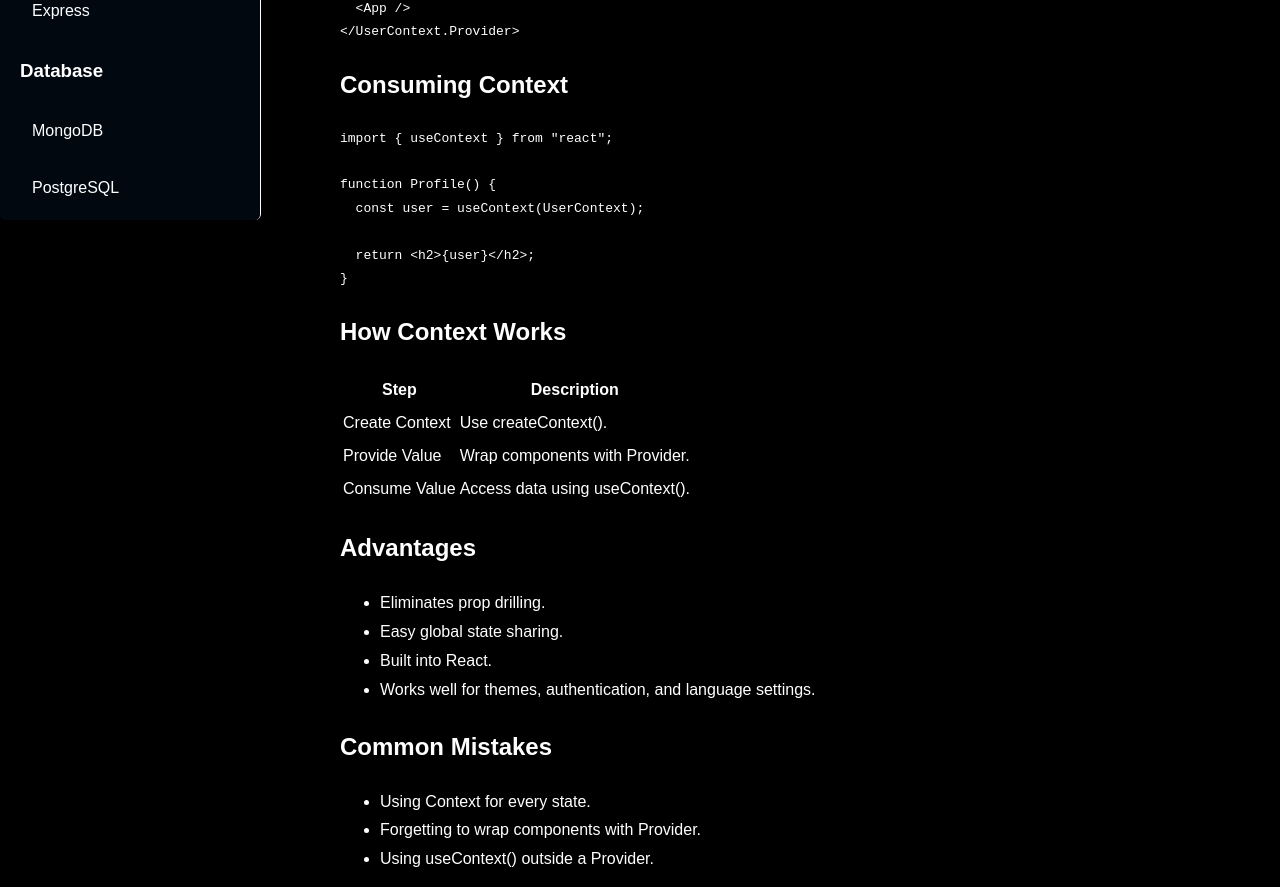
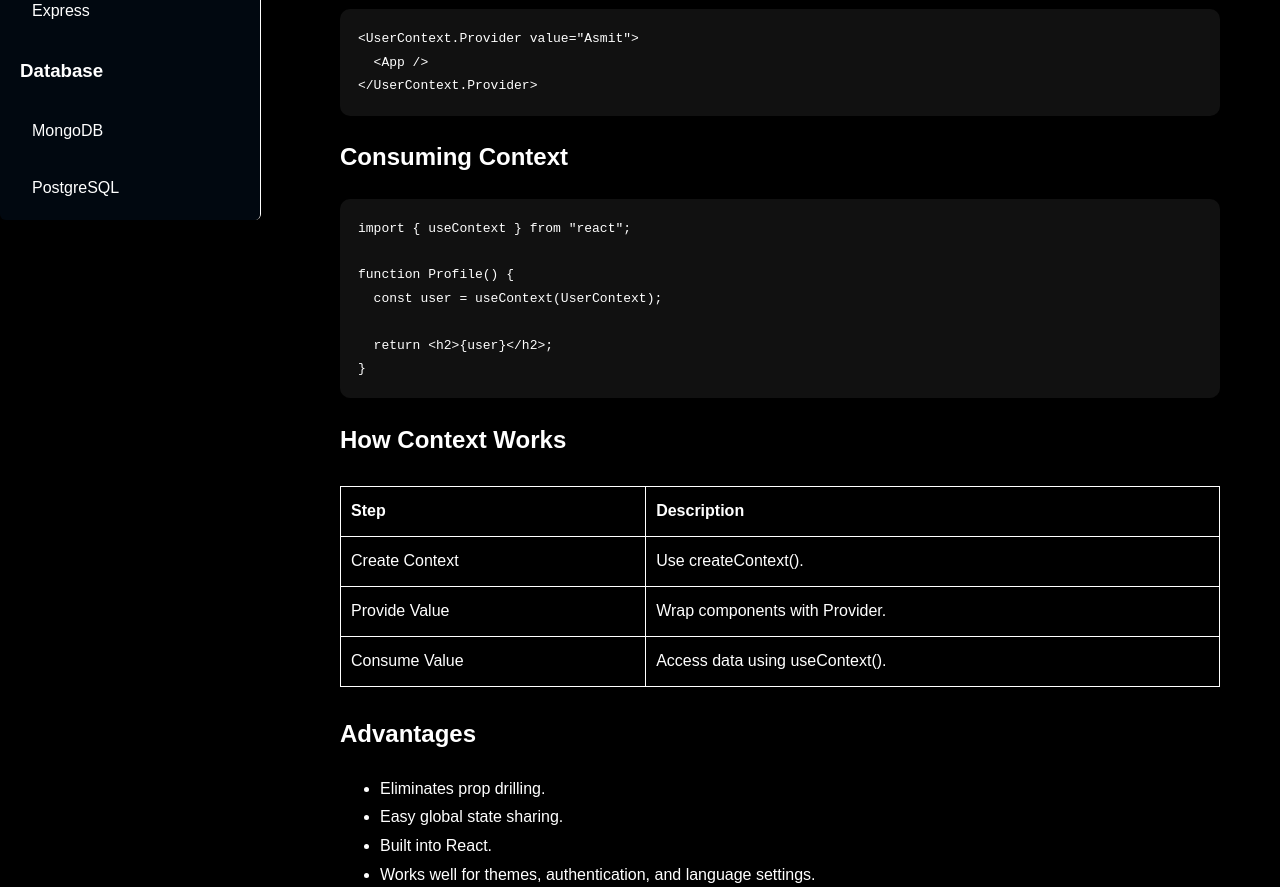
Before and after one commit to asmitbiswas/Project-Next-JS, a Next.js app in the folder app/: page /React/Api_Context in a window 1280 px wide. Shown: the part 620-1507 px from the top of the page. Built offline with nearby package versions, Linux system fonts and the light colour scheme.

Commit message:
Completed Api_Context

```diff
--- a/app/app/(categories)/React/(ReactTopics)/Api_Context/page.tsx
+++ b/app/app/(categories)/React/(ReactTopics)/Api_Context/page.tsx
@@ -24,7 +24,14 @@ export default function ContextAPI() {
 
         <h2>Creating a Context</h2>
 
-        <pre>
+        <pre
+        style={{
+            background:"#111",
+            overflowX:"auto",
+            borderRadius:"10px",
+            padding:"18px"
+        }}
+        >
 {`import { createContext } from "react";
 
 const UserContext = createContext();`}
@@ -32,7 +39,14 @@ const UserContext = createContext();`}
 
         <h2>Providing Context</h2>
 
-        <pre>
+        <pre
+              style={{
+            background:"#111",
+            overflowX:"auto",
+            borderRadius:"10px",
+            padding:"18px"
+        }}
+        >
 {`<UserContext.Provider value="Asmit">
   <App />
 </UserContext.Provider>`}
@@ -40,7 +54,14 @@ const UserContext = createContext();`}
 
         <h2>Consuming Context</h2>
 
-        <pre>
+        <pre
+              style={{
+            background:"#111",
+            overflowX:"auto",
+            borderRadius:"10px",
+            padding:"18px"
+        }}
+        >
 {`import { useContext } from "react";
 
 function Profile() {
@@ -52,26 +73,82 @@ function Profile() {
 
         <h2>How Context Works</h2>
 
-        <table>
+        <table
+        style={{
+            borderCollapse:"collapse",
+            width:"100%",
+            border:"1px solid white",
+            margin:"25px 0"
+        }}
+        >
           <tbody>
             <tr>
-              <th>Step</th>
-              <th>Description</th>
+              <th
+                  style={{
+                border:"1px solid white",
+                padding:"10px",
+                textAlign:"left"
+            }}
+              >Step</th>
+              <th
+                  style={{
+                border:"1px solid white",
+                padding:"10px",
+                textAlign:"left"
+            }}
+              >Description</th>
+            </tr>
+
+            <tr
+
+            >
+              <td
+                  style={{
+                border:"1px solid white",
+                padding:"10px"
+            }}
+              >Create Context</td>
+              <td
+                     style={{
+                border:"1px solid white",
+                padding:"10px",
+                textAlign:"left"
+            }}
+              >Use createContext().</td>
             </tr>
 
             <tr>
-              <td>Create Context</td>
-              <td>Use createContext().</td>
+              <td
+                     style={{
+                border:"1px solid white",
+                padding:"10px",
+                textAlign:"left"
+            }}
+              >Provide Value</td>
+              <td
+                     style={{
+                border:"1px solid white",
+                padding:"10px",
+                textAlign:"left"
+            }}
+              >Wrap components with Provider.</td>
             </tr>
 
             <tr>
-              <td>Provide Value</td>
-              <td>Wrap components with Provider.</td>
-            </tr>
-
-            <tr>
-              <td>Consume Value</td>
-              <td>Access data using useContext().</td>
+              <td
+                     style={{
+                border:"1px solid white",
+                padding:"10px",
+                textAlign:"left"
+            }}
+              >Consume Value</td>
+              <td
+                     style={{
+                border:"1px solid white",
+                padding:"10px",
+                textAlign:"left"
+            }}
+              >Access data using useContext().</td>
             </tr>
           </tbody>
         </table>
```
